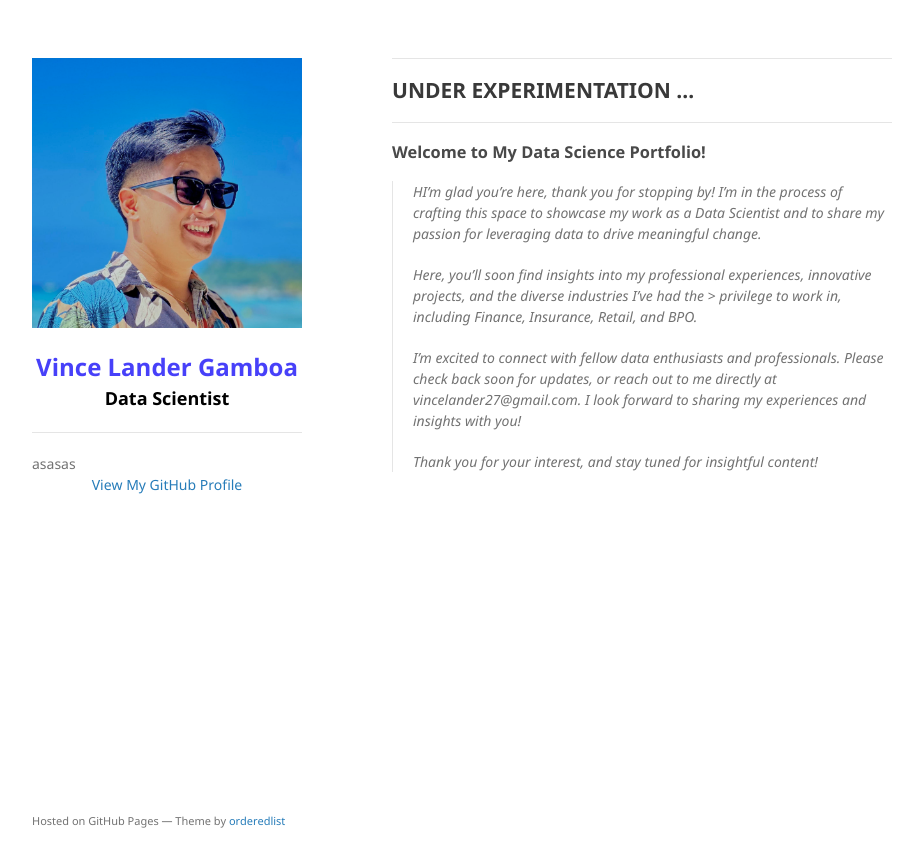
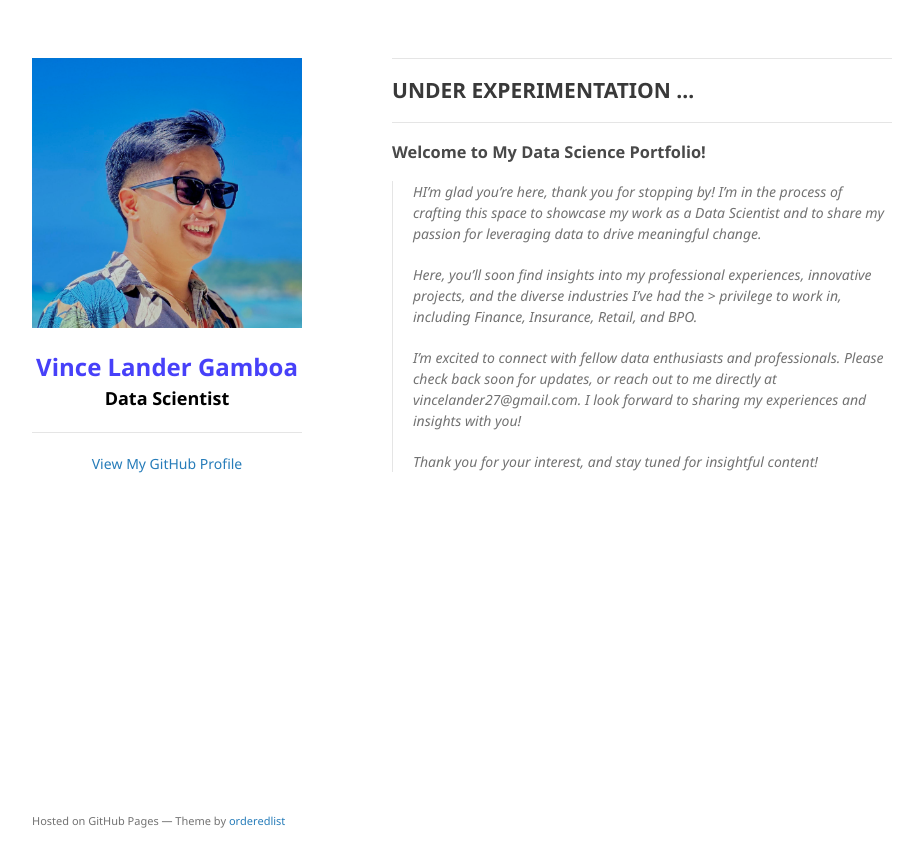
Before and after one commit to vincelander/vincelander.github.io, a Jekyll site: the page built from index.md, in a window 1280 px wide. Shown: the top 867 px of the page, without its empty margins (178-1094 px from the left). Built offline with Jekyll 4.4.1, drawn with Linux system fonts in a browser that asks for light colours.

Commit message:
update view and details

```diff
--- a/_layouts/default.html
+++ b/_layouts/default.html
@@ -28,14 +28,13 @@
           </font>
         </p>
         <hr>
-        asasas
         <!-- <h2 style="text-align:center;" style="font-size:125%;"><br><a href="{{ "/" | absolute_url }}">{{ site.title | default: site.github.repository_name }}</a></h2>
         <h3 style="text-align:center;">{{ site.description | default: site.github.project_tagline }}</h3> -->
         {% if site.github.is_project_page %}
         <!-- <p style="text-align:center;" class="view"> -->
         <a href="{{ site.github.repository_url }}" style="text-align:center;" class="view">View the Project on GitHub <small>{{ site.github.repository_nwo }}</small></a>
         <br>
-        <a href="https://www.linkedin.com/in/vince-lander-gamboa" style="text-align:center;" class="view">View My Linkedin Profile</a></p>
+        <a href="https://www.linkedin.com/in/vince-lander-gamboa" style="text-align:center;" class="view">View My Linkedin Profile</a>
         {% endif %}
 
         {% if site.github.is_user_page %}
```
